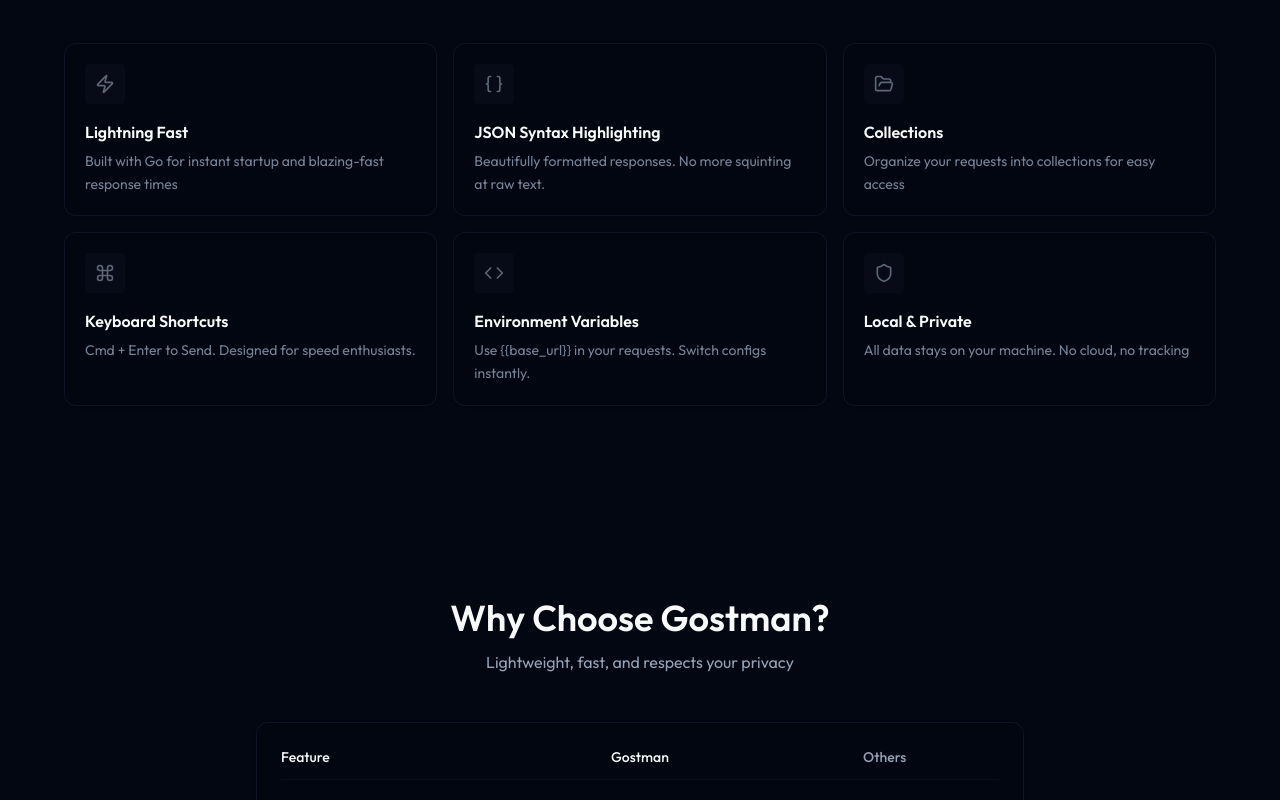
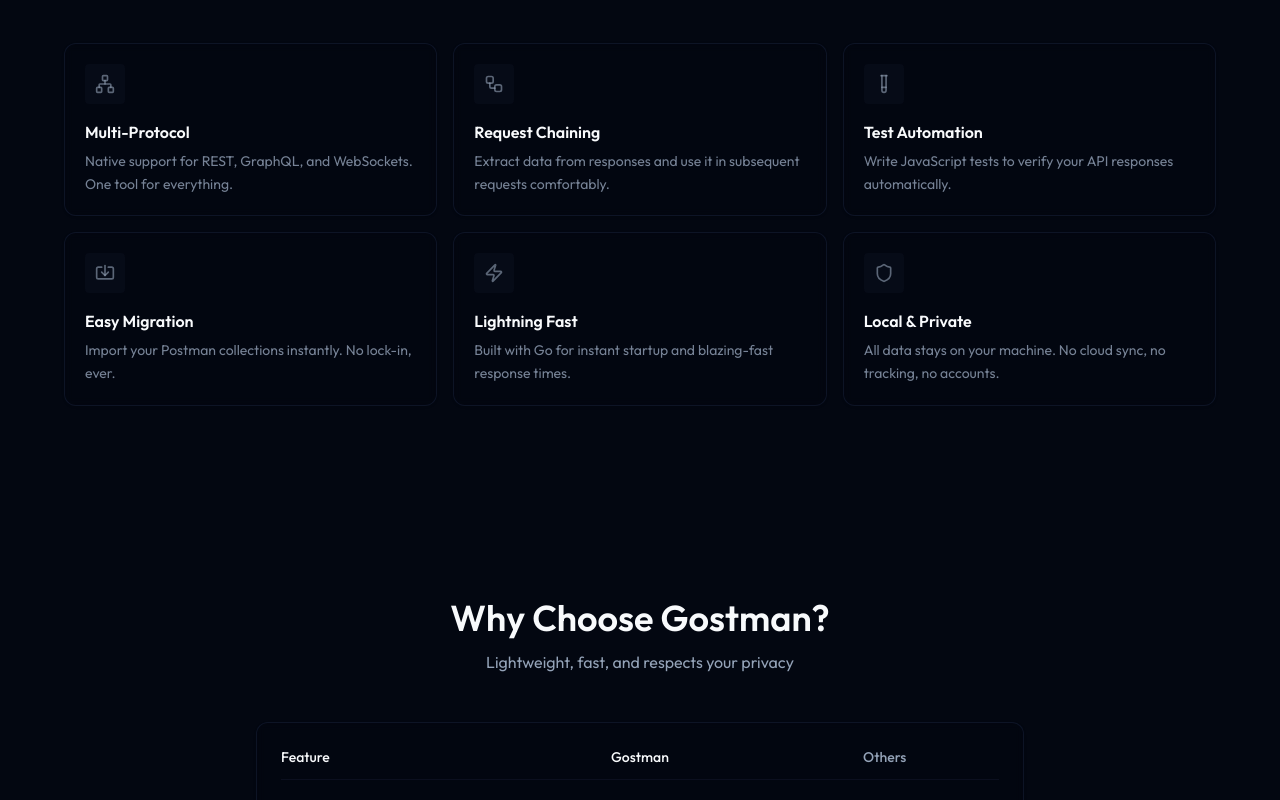
Before and after one commit to krockxz/gostman, a React (Vite) app in the folder gostman-gui/frontend/: page / in a window 1280 px wide. Shown: the part 1520-2320 px from the top of the page. Built offline with nearby package versions, Linux system fonts and the light colour scheme; no server answers.

Commit message:
feat: Implement multi-protocol support, request chaining, and test automation, enhancing the landing page and README.

```diff
--- a/gostman-gui/frontend/index-web.html
+++ b/gostman-gui/frontend/index-web.html
@@ -5,7 +5,7 @@
     <meta content="width=device-width, initial-scale=1.0" name="viewport"/>
     <title>Gostman - Modern HTTP Client</title>
     <meta name="description" content="A lightweight, fast, and beautiful HTTP client for developers who value simplicity and speed."/>
-    <link rel="icon" href="/logo.png" />
+    <link rel="icon" href="/src/assets/logo.jpg" />
 </head>
 <body>
 <div id="root"></div>
--- a/gostman-gui/frontend/index.html
+++ b/gostman-gui/frontend/index.html
@@ -5,7 +5,7 @@
     <meta content="width=device-width, initial-scale=1.0" name="viewport"/>
     <title>Gostman - Modern HTTP Client</title>
     <meta name="description" content="A lightweight, fast, and beautiful HTTP client for developers who value simplicity and speed."/>
-    <link rel="icon" href="/logo.png" />
+    <link rel="icon" href="/src/assets/logo.jpg" />
 </head>
 <body>
 <div id="root"></div>
--- a/gostman-gui/frontend/package.json
+++ b/gostman-gui/frontend/package.json
@@ -15,6 +15,7 @@
     "class-variance-authority": "^0.7.1",
     "clsx": "^2.1.1",
     "es-toolkit": "^1.43.0",
+    "framer-motion": "^12.23.26",
     "graphql": "^16.12.0",
     "graphql-request": "^7.4.0",
     "js-yaml": "^4.1.1",
--- a/gostman-gui/frontend/src/components/LandingPage.jsx
+++ b/gostman-gui/frontend/src/components/LandingPage.jsx
@@ -16,48 +16,53 @@
   Star,
   Braces,
   Shield,
+  Network,
+  Workflow,
+  TestTube,
+  Import,
 } from "lucide-react"
 
 import logo from "../assets/logo.jpg"
 
 const FEATURES = [
   {
+    icon: Network,
+    title: "Multi-Protocol",
+    description: "Native support for REST, GraphQL, and WebSockets. One tool for everything.",
+  },
+  {
+    icon: Workflow,
+    title: "Request Chaining",
+    description: "Extract data from responses and use it in subsequent requests comfortably.",
+  },
+  {
+    icon: TestTube,
+    title: "Test Automation",
+    description: "Write JavaScript tests to verify your API responses automatically.",
+  },
+  {
+    icon: Import,
+    title: "Easy Migration",
+    description: "Import your Postman collections instantly. No lock-in, ever.",
+  },
+  {
     icon: Zap,
     title: "Lightning Fast",
-    description: "Built with Go for instant startup and blazing-fast response times",
-  },
-  {
-    icon: Braces,
-    title: "JSON Syntax Highlighting",
-    description: "Beautifully formatted responses. No more squinting at raw text.",
-  },
-  {
-    icon: FolderOpen,
-    title: "Collections",
-    description: "Organize your requests into collections for easy access",
-  },
-  {
-    icon: Command,
-    title: "Keyboard Shortcuts",
-    description: "Cmd + Enter to Send. Designed for speed enthusiasts.",
-  },
-  {
-    icon: Code,
-    title: "Environment Variables",
-    description: "Use {{base_url}} in your requests. Switch configs instantly.",
+    description: "Built with Go for instant startup and blazing-fast response times.",
   },
   {
     icon: Shield,
     title: "Local & Private",
-    description: "All data stays on your machine. No cloud, no tracking",
+    description: "All data stays on your machine. No cloud sync, no tracking, no accounts.",
   },
 ]
 
 const COMPARISONS = [
   { feature: "Built with Go", gostman: "✓", others: "✗" },
+  { feature: "GraphQL & WebSocket", gostman: "✓", others: "✓" },
+  { feature: "Request Chaining", gostman: "✓", others: "✓" },
   { feature: "Offline First", gostman: "✓", others: "✗" },
   { feature: "No Account Required", gostman: "✓", others: "✗" },
-  { feature: "Open Source", gostman: "✓", others: "✓" },
   { feature: "Lightweight (<50MB)", gostman: "✓", others: "✗" },
   { feature: "Local Data Only", gostman: "✓", others: "✗" },
 ]
```
Also changed, not shown: 2 other files (tests, documents, lock files or other folders).
